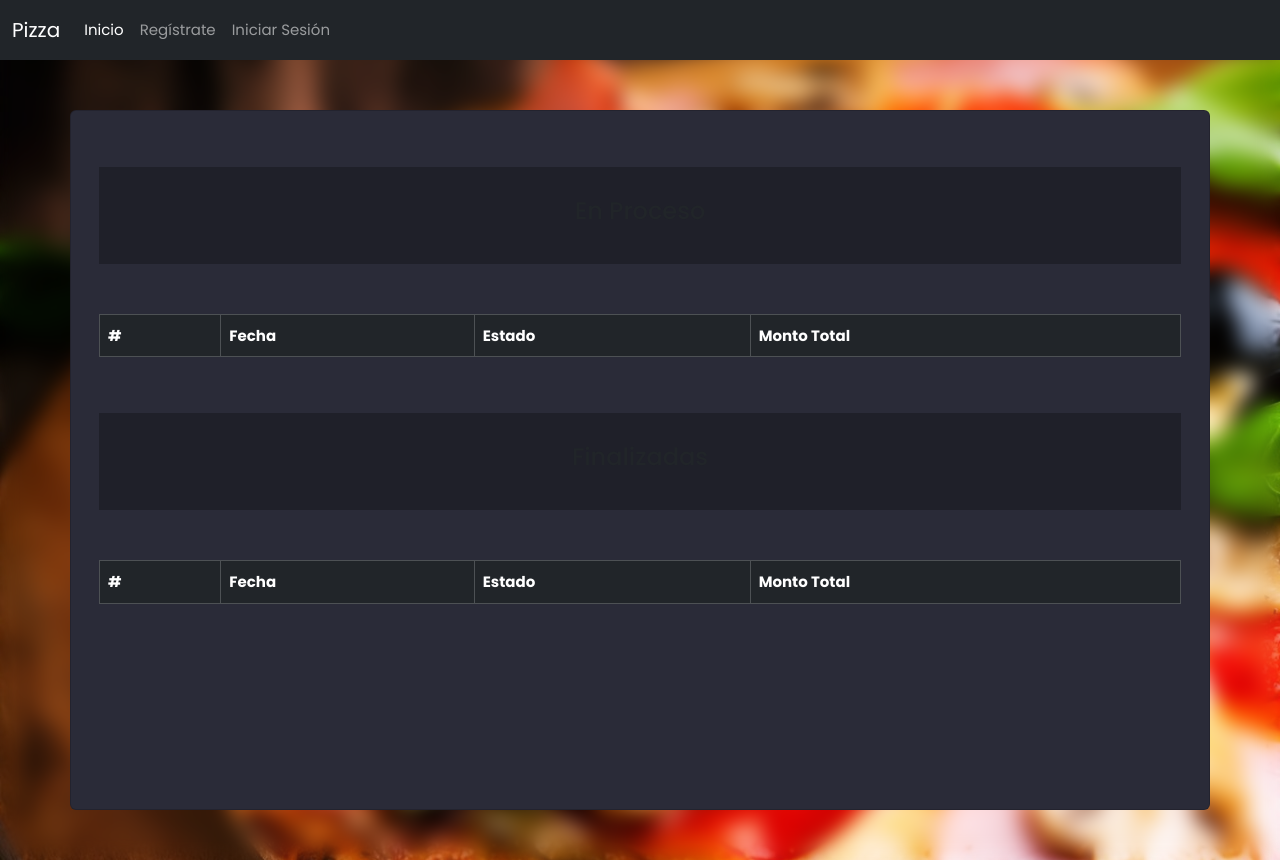
After one commit to Kasuteryon/cs50w-project3, a Django app: page /history/ in a window 1280 px wide. The commit adds this page. Run offline with Django 3.2, Linux system fonts and the light colour scheme; data comes from the database, SQL or seed files in the repository; both versions use the stored data as it was after the commit; lists and menus that the app fills with data are empty; parts of the project's set-up code (start-up, migrations or seed data) failed here and were passed over; some libraries are stand-ins or nearby versions.

Commit message:
Added History

```diff
--- a/Templates/base.html
+++ b/Templates/base.html
@@ -41,7 +41,7 @@
               </li>
 
               <li class="nav-item">
-                <a class="nav-link">Historial órdenes</a>
+                <a class="nav-link" href="{% url 'history' %}">Historial órdenes</a>
               </li>
 
               <li class="nav-item">
@@ -61,10 +61,7 @@
               {% endif %}
 
             </ul>
-            <form class="d-flex">
-              <input class="form-control me-2" type="search" placeholder="Search" aria-label="Search">
-              <button class="btn btn-outline-success" type="submit">Search</button>
-            </form>
+
           </div>
         </div>
       </nav>
--- /dev/null
+++ b/orders/Templates/orders/history.html
@@ -0,0 +1,88 @@
+
+{% extends 'base.html' %}
+{% load django_bootstrap5 %}
+{% load static %}
+
+{% block head_css %}
+    <link rel="stylesheet" href="{% static 'main.css' %}">
+{% endblock %}
+
+{% block main %}
+
+<div class="section">
+    <div class="container">
+        <div class="row full-height justify-content-center">
+            <div class="card" style="margin-top: 50px; margin-bottom: 50px;">
+                <div class="card-body">
+
+                    <div class="card-inner" style="margin-top: 40px; padding: 30px;">
+                      <div class="row">
+                        <h4 class="text-center">En Proceso</h4>
+                      </div>
+                    </div>
+
+                    <div class="row" style="margin-top: 50px;">
+                      <div class="table-responsive">
+                        <table class="table table-dark table-striped table-hover table-bordered ">
+                          <thead>
+                            <tr>
+                                <th scope="col">#</th>
+                                <th scope="col">Fecha</th>
+                                <th scope="col">Estado</th>
+                                <th scope="col">Monto Total</th>
+                            </tr>
+                          </thead>
+                          <tbody>
+                            {% for item in Proceso %}
+                            <tr>
+                              <th scope="row">{{item.id}}</th>
+                              <td>{{item.fecha}}</td>
+                              <td>{{item.estado.nombreEstado}}</td>
+                              <td>$ {{item.total|floatformat }}</td>
+                            </tr>
+                            {% endfor %}
+
+                          </tbody>
+                        </table>
+                      </div>
+                    </div>
+
+                    <div class="card-inner" style="margin-top: 40px; padding: 30px;">
+                        <div class="row">
+                          <h4 class="text-center">Finalizadas</h4>
+                        </div>
+                      </div>
+
+                      <div class="row" style="margin-top: 50px;">
+                        <div class="table-responsive">
+                          <table class="table table-dark table-striped table-hover table-bordered ">
+                            <thead>
+                              <tr>
+                                <th scope="col">#</th>
+                                <th scope="col">Fecha</th>
+                                <th scope="col">Estado</th>
+                                <th scope="col">Monto Total</th>
+                              </tr>
+                            </thead>
+                            <tbody>
+                                {% for item in Finalizadas %}
+                                <tr>
+                                  <th scope="row">{{item.id}}</th>
+                                  <td>{{item.fecha}}</td>
+                                  <td>{{item.estado.nombreEstado}}</td>
+                                  <td>$ {{item.total|floatformat }}</td>
+                                </tr>
+                                {% endfor %}
+
+                            </tbody>
+                          </table>
+                        </div>
+                      </div>
+
+                </div>
+            </div>
+        </div>
+    </div>
+</div>
+
+{% endblock %}
--- a/orders/urls.py
+++ b/orders/urls.py
@@ -9,6 +9,7 @@ urlpatterns = [
     path('accounts/', include('django.contrib.auth.urls')),
     path('accounts/profile/', views.my_profile, name='profile'),
     path('register/', views.register, name='register'),
+    path('history/', views.history, name='history'),
     path('jet/', include('jet.urls', 'jet')),
 
 ]
--- a/orders/views.py
+++ b/orders/views.py
@@ -140,3 +140,12 @@ def register(request):
         'form': form
     }
     return render(request, 'accounts/register.html', context)
+
+def history(request):
+
+    context = {
+        'Proceso': Orden.objects.filter(idUSuario=request.user.id, estado=Estado.objects.get(id=2)),
+        'Finalizadas': Orden.objects.filter(idUSuario=request.user.id, estado=Estado.objects.get(id=3))
+    }
+
+    return render(request, 'orders/history.html', context)
```
Also changed, not shown: Templates/accounts/index.html (+4 -4 lines), db.sqlite3.
